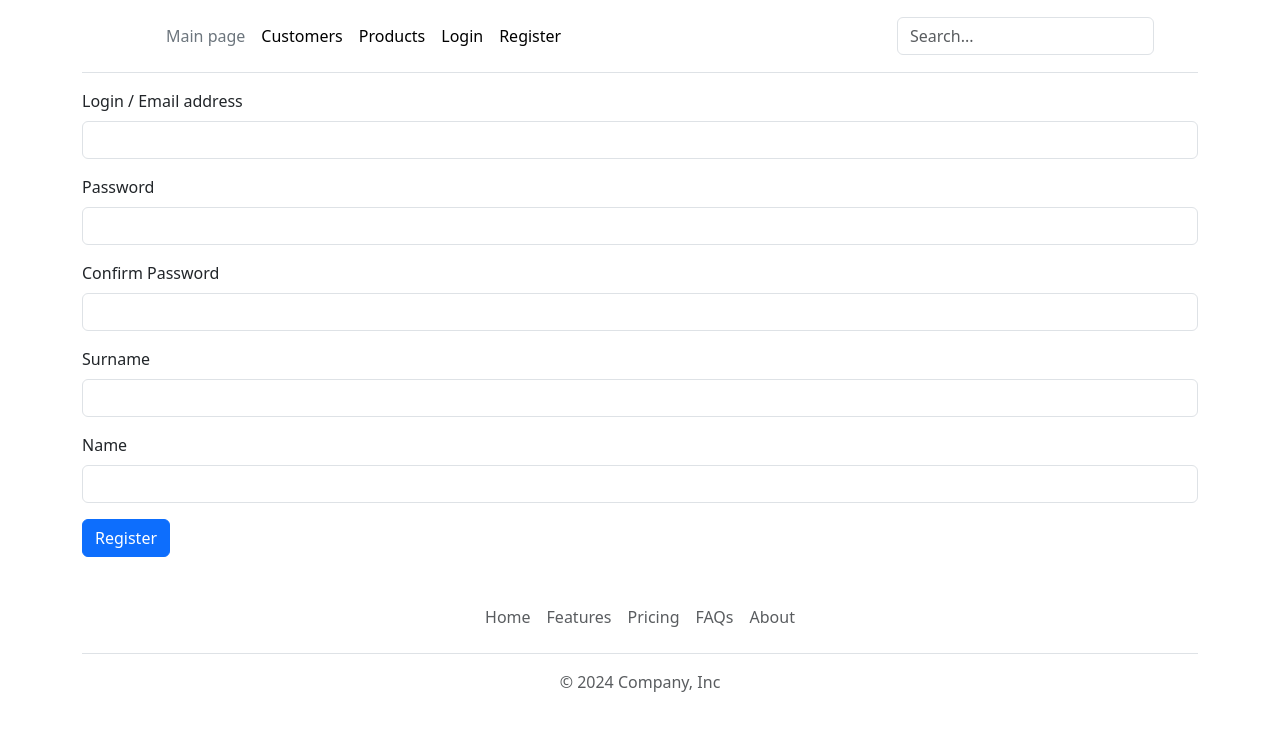
After one commit to naazarchiik/TacticMedicineBlog, a PHP site: page /users/register in a window 1280 px wide. The commit adds this page. Shown: the top 731 px of the page. Run offline with PHP 8.4, Linux system fonts and the light colour scheme.

Commit message:
Registration form added

```diff
--- a/Controllers/UsersController.php
+++ b/Controllers/UsersController.php
@@ -15,14 +15,64 @@ class UsersController extends Controller
 
     public function action_login()
     {
+        if (Users::is_user_logged()) {
+            return $this->redirect('/');
+        }
+
         if ($this->is_post) {
-            $user = Users::verify_login_password($this->post->login, $this->post->password);
+            $user = Users::find_by_login_password($this->post->login, $this->post->password);
             if (!empty($user)) {
                 Users::login_user($user);
                 return $this->redirect('/');
-            } else
-                $this->template->set_param('error_massage', 'Невірний логін або пароль');
+            } else {
+                $this->add_error_massege('Невірний логін та/або пароль');
+            }
         }
+        return $this->render();
+    }
+
+    public function action_register()
+    {
+        if ($this->is_post) {
+            $user = Users::find_by_login($this->post->login);
+            if (!empty($user)) {
+                $this->add_error_massege('Користувач з таким логіном вже існує');
+            }
+
+            $firstname = $this->post->firstname;
+            $lastname = $this->post->lastname;
+
+            if (strlen($this->post->login) === 0) {
+                $this->add_error_massege('Введіть логін');
+            }
+            if (strlen($this->post->password) === 0) {
+                $this->add_error_massege('Введіть пароль');
+            }
+            if ($this->post->password != $this->post->password2) {
+                $this->add_error_massege('Паролі не співпадають');
+            }
+            if (strlen($firstname) === 0) {
+                $this->add_error_massege('Введіть ім\'я');
+            }
+            if (strlen($lastname) === 0) {
+                $this->add_error_massege('Введіть прізвище');
+            }
+            if (!$this->is_error_massage_exist()) {
+                Users::register_user(
+                    $this->post->login,
+                    $this->post->password,
+                    $this->post->firstname,
+                    $this->post->lastname
+                );
+                return $this->redirect('/users/registersuccess');
+            }
+        }
+
+        return $this->render();
+    }
+
+    public function action_registersuccess()
+    {
         return $this->render();
     }
 
--- a/Core/Controller.php
+++ b/Core/Controller.php
@@ -5,6 +5,7 @@ namespace Core;
 class Controller
 {
     protected Template $template;
+    protected $error_massages;
     public $is_post = false;
     public $is_get = false;
     public $post;
@@ -26,6 +27,7 @@ class Controller
         }
         $this->post = new Post();
         $this->get = new Get();
+        $this->error_massages = [];
     }
 
     public function render($path_to_view = null)
@@ -43,4 +45,21 @@ class Controller
         header("Location: $path");
         die;
     }
+
+    public function add_error_massege($message = null)
+    {
+        $this->error_massages[] = $message;
+        $this->template->set_param('error_massage', implode('<br/>', $this->error_massages));
+    }
+
+    public function clear_error_massege()
+    {
+        $this->$this->error_massages = [];
+        $this->template->set_param('error_massage', null);
+    }
+
+    public function is_error_massage_exist()
+    {
+        return count($this->error_massages) > 0;
+    }
 }
--- a/Core/Core.php
+++ b/Core/Core.php
@@ -10,6 +10,7 @@ class Core
     public $router;
     public $template;
     public $db;
+    public Controller $controller_object;
     public $session;
     private static $instance;
 
--- a/Core/Model.php
+++ b/Core/Model.php
@@ -55,8 +55,17 @@ class Model
 
     public function save()
     {
-        $value = $this->{static::$primary_key};
-        if (empty($value)) {
+        $is_insert = false;
+        if (!isset($this->{static::$primary_key})) {
+            $is_insert = true;
+        } else {
+            $value = $this->{static::$primary_key};
+            if (empty($value)) {
+                $is_insert = true;
+            }
+        }
+
+        if ($is_insert) {
             Core::get()->db->insert(static::$table_name, $this->fields_array);
         } else {
             Core::get()->db->update(
--- a/Core/RequestMethod.php
+++ b/Core/RequestMethod.php
@@ -13,7 +13,10 @@ class RequestMethod
 
     public function __get($name)
     {
-        return $this->array[$name];
+        if (isset($this->array[$name])) {
+            return $this->array[$name];
+        }
+        return null;
     }
 
     public function get_all()
--- a/Core/Router.php
+++ b/Core/Router.php
@@ -30,10 +30,11 @@ class Router
         $method = 'action_' . strtolower($parts[1]);
 
         if (class_exists($controller)) {
-            $controllerObject = new $controller();
+            $controller_object = new $controller();
+            Core::get()->controller_object = $controller_object;
             if (method_exists($controller, $method)) {
                 array_splice($parts, 0, 2);
-                return $controllerObject->$method($parts);
+                return $controller_object->$method($parts);
             } else {
                 $this->error(404);
             }
--- a/Core/Template.php
+++ b/Core/Template.php
@@ -6,6 +6,7 @@ class Template
 {
     protected $template_file_path;
     protected $params_array;
+    public Controller $controller;
 
     public function __set($name, $value)
     {
@@ -39,6 +40,7 @@ class Template
     {
         ob_start();
 
+        $this->controller = Core::get()->controller_object;
         extract($this->params_array);
         include($this->template_file_path);
         $str = ob_get_contents();
--- a/Models/Users.php
+++ b/Models/Users.php
@@ -9,8 +9,8 @@ use Core\Core;
  * @property int $id ID користувача
  * @property string $login Логін користувача
  * @property string $password Пароль користувача
- * @property string $first_name Ім'я користувача
- * @property string $last_name Прізвище користувача
+ * @property string $firstname Ім'я користувача
+ * @property string $lastname Прізвище користувача
  * @property bit $is_admin Чи є користувач адміном
  * @property bit $is_publisher Чи є користувач видавцем
  */
@@ -19,9 +19,18 @@ class Users extends Model
 {
     public static $table_name = 'users';
 
-    public static function verify_login_password($login, $password)
+    public static function find_by_login_password($login, $password)
     {
         $rows = self::find_by_condition(['login' => $login, 'password' => $password]);
+        if (!empty($rows)) {
+            return $rows[0];
+        } else
+            return null;
+    }
+
+    public static function find_by_login($login)
+    {
+        $rows = self::find_by_condition(['login' => $login]);
         if (!empty($rows)) {
             return $rows[0];
         } else
@@ -42,4 +51,16 @@ class Users extends Model
     {
         Core::get()->session->remove('user');
     }
+
+    public static function register_user($login, $password, $firstname, $lastname)
+    {
+        $user = new Users();
+        $user->login = $login;
+        $user->password = $password;
+        $user->firstname = $firstname;
+        $user->lastname = $lastname;
+        $user->is_admin = false;
+        $user->is_publisher = false;
+        $user->save();
+    }
 }
--- a/Views/Layouts/index.php
+++ b/Views/Layouts/index.php
@@ -36,34 +36,34 @@ if (empty($content)) {
                     </a>
 
                     <ul class="nav col-12 col-lg-auto me-lg-auto mb-2 justify-content-center mb-md-0">
-                        <li><a href="#" class="nav-link px-2 link-secondary">Overview</a></li>
-                        <li><a href="#" class="nav-link px-2 link-body-emphasis">Inventory</a></li>
+                        <li><a href="/" class="nav-link px-2 link-secondary">Main page</a></li>
                         <li><a href="#" class="nav-link px-2 link-body-emphasis">Customers</a></li>
                         <li><a href="#" class="nav-link px-2 link-body-emphasis">Products</a></li>
+                        <?php if (!Users::is_user_logged()) : ?>
+                            <li><a href="/users/login" class="nav-link px-2 link-body-emphasis">Login</a></li>
+                            <li><a href="/users/register" class="nav-link px-2 link-body-emphasis">Register</a></li>
+                        <?php endif; ?>
                     </ul>
 
                     <form class="col-12 col-lg-auto mb-3 mb-lg-0 me-lg-3" role="search">
                         <input type="search" class="form-control" placeholder="Search..." aria-label="Search">
                     </form>
-
+                    <?php if (Users::is_user_logged()) : ?>
                         <div class="dropdown text-end">
                             <a href="#" class="d-block link-body-emphasis text-decoration-none dropdown-toggle" data-bs-toggle="dropdown" aria-expanded="false">
-                            <?php if (Users::is_user_logged()) : ?>
                                 <img src="https://github.com/mdo.png" alt="mdo" width="32" height="32" class="rounded-circle">
-                            <?php endif; ?>
                             </a>
                             <ul class="dropdown-menu text-small">
                                 <li><a class="dropdown-item" href="#">New project...</a></li>
                                 <li><a class="dropdown-item" href="#">Settings</a></li>
                                 <li><a class="dropdown-item" href="#">Profile</a></li>
-                            <?php if (Users::is_user_logged()) : ?>
                                 <li>
                                     <hr class="dropdown-divider">
                                 </li>
                                 <li><a class="dropdown-item" href="/users/logout">Log out</a></li>
-                            <?php endif; ?>
                             </ul>
                         </div>
+                    <?php endif; ?>
                 </div>
             </div>
         </header>
--- a/Views/Users/login.php
+++ b/Views/Users/login.php
@@ -1,4 +1,6 @@
 <?php
+
+/** @var string $error_massage Повідомлення про помилку */
 $this->title = "Вхід на сайт";
 ?>
 <form method="post" action="">
--- /dev/null
+++ b/Views/Users/register.php
@@ -0,0 +1,33 @@
+<?php
+
+/** @var string $error_massage Повідомлення про помилку */
+$this->title = "Реєстрація користувача";
+?>
+<form method="post" action="">
+    <?php if (!empty($error_massage)) : ?>
+        <div class="alert alert-danger" role="alert">
+            <?= $error_massage ?>
+        </div>
+    <?php endif ?>
+    <div class="mb-3">
+        <label for="inputEmail" class="form-label">Login / Email address</label>
+        <input value="<?=$this->controller->post->login ?>" name="login" type="email" class="form-control" id="inputEmail" aria-describedby="emailHelp">
+    </div>
+    <div class="mb-3">
+        <label for="inputPassword1" class="form-label">Password</label>
+        <input name="password" type="password" class="form-control" id="inputPassword1">
+    </div>
+    <div class="mb-3">
+        <label for="inputPassword2" class="form-label">Confirm Password</label>
+        <input name="password2" type="password" class="form-control" id="inputPassword2">
+    </div>
+    <div class="mb-3">
+        <label for="inputLastname" class="form-label">Surname</label>
+        <input value="<?=$this->controller->post->lastname ?>" name="lastname" type="text" class="form-control" id="inputLastname">
+    </div>
+    <div class="mb-3">
+        <label for="inputFirstname" class="form-label">Name</label>
+        <input value="<?=$this->controller->post->firstname ?>" name="firstname" type="text" class="form-control" id="inputFirstname">
+    </div>
+    <button type="submit" class="btn btn-primary">Register</button>
+</form>
--- /dev/null
+++ b/Views/Users/registersuccess.php
@@ -0,0 +1,6 @@
+<?php
+$this->title = "Реєстрація користувача";
+?>
+<div class="alert alert-success" role="alert">
+    Ви успішно зареєструвались
+</div>
```
Lines whose indentation alone changed are shown as unchanged.
